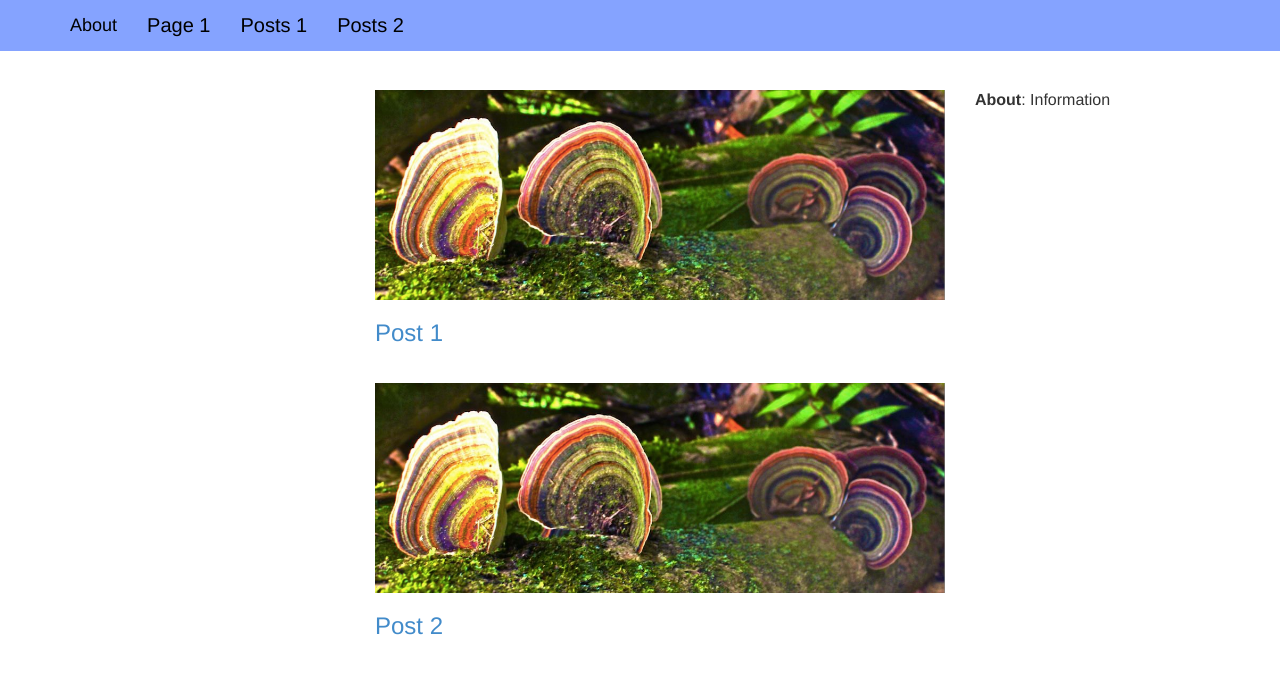
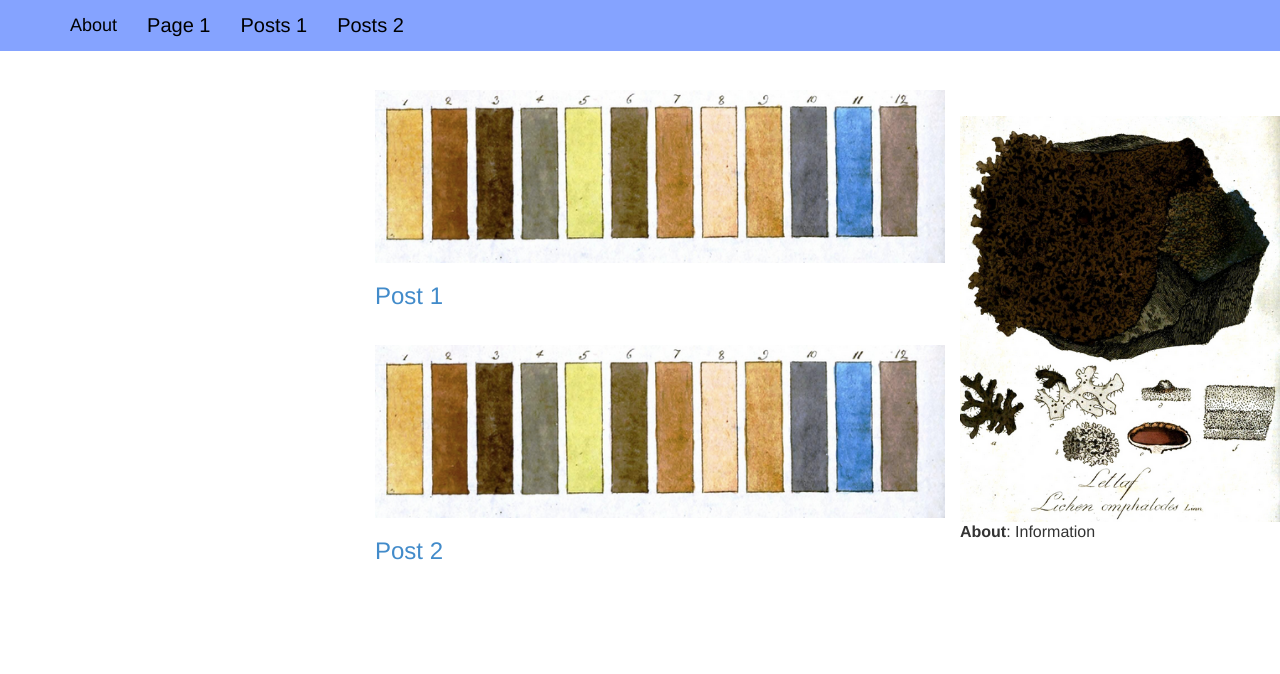
Before and after one commit to iamciera/templateJekyllBootstrap, a Jekyll site: the page built from posts1/index.html, in a window 1280 px wide. Shown: the top 674 px of the page. Built offline with Jekyll 4.4.1, drawn with Linux system fonts in a browser that asks for light colours; nearby versions of some CDN libraries; Markdown is read by kramdown in place of the engine named in the settings.

Commit message:
initial commit

```diff
--- a/_layouts/layout2.html
+++ b/_layouts/layout2.html
@@ -32,9 +32,6 @@
           <br/>
           <div class = "tinyText">
             This work is licensed under a <a rel="license" href="http://creativecommons.org/licenses/by/4.0/">Creative Commons Attribution 4.0 International License.</a>
-
-            <br/>
-            Give credit where credit is due.
             <br/>
           </div>
         </center>
--- a/_layouts/post_entry2.html
+++ b/_layouts/post_entry2.html
@@ -5,7 +5,7 @@
 
 <div class="col-md-8">
 
-	<h1 class= "content"> {{ page.title }}</h1>
+	<h3> class= "content"> {{ page.title }}</h3>
 
 	{{ content }}
 
@@ -37,7 +37,6 @@
     </div>
     <div class="row">
       <div class="col-md-2">
-
       </div>
       <div class="col-md-8">
         <center>
--- a/posts1/index.html
+++ b/posts1/index.html
@@ -39,11 +39,13 @@
 </div>
 
 <div class="col-md-3">
+	<div class="row">
+	  <div class="span3">&nbsp;</div>
+	<a href=""><img src="/img/postImage2.png" class = "img-responsive" border=0></a>
+	</center></div>
+	<div class="row">
 
-
-	<p class="fixed smallText">
+	<p class="smallText">
 		<b>About</b>:  Information
 
 </div>
-
-</div>
```
Also changed, not shown: _posts/2014-02-01-Post2.md (+1 -1 lines), _posts/2014-02-02-Post1.md (+1 -1 lines), img/postImage3.png (added), img/postimage2.png (added), 6 other files.
